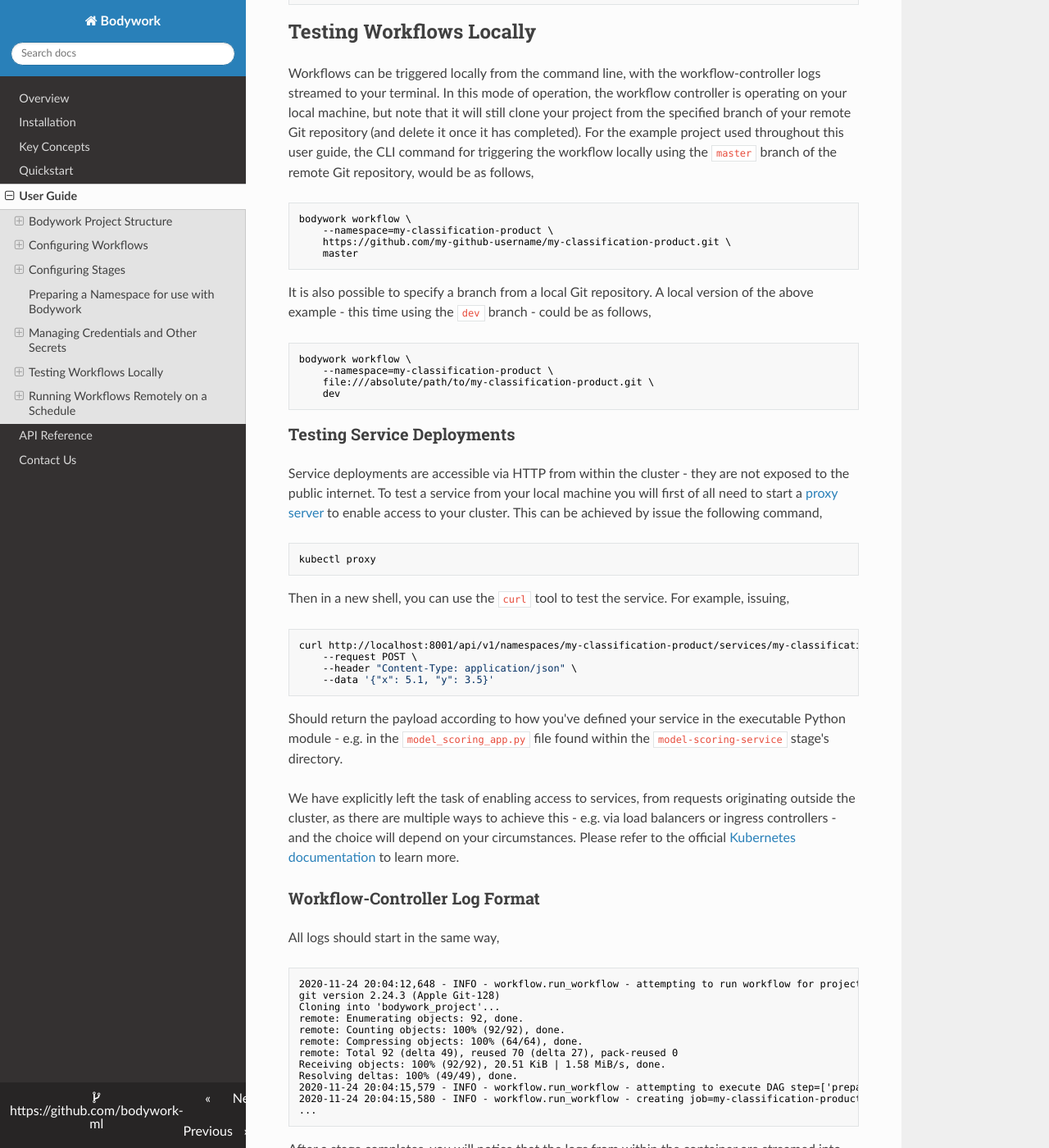
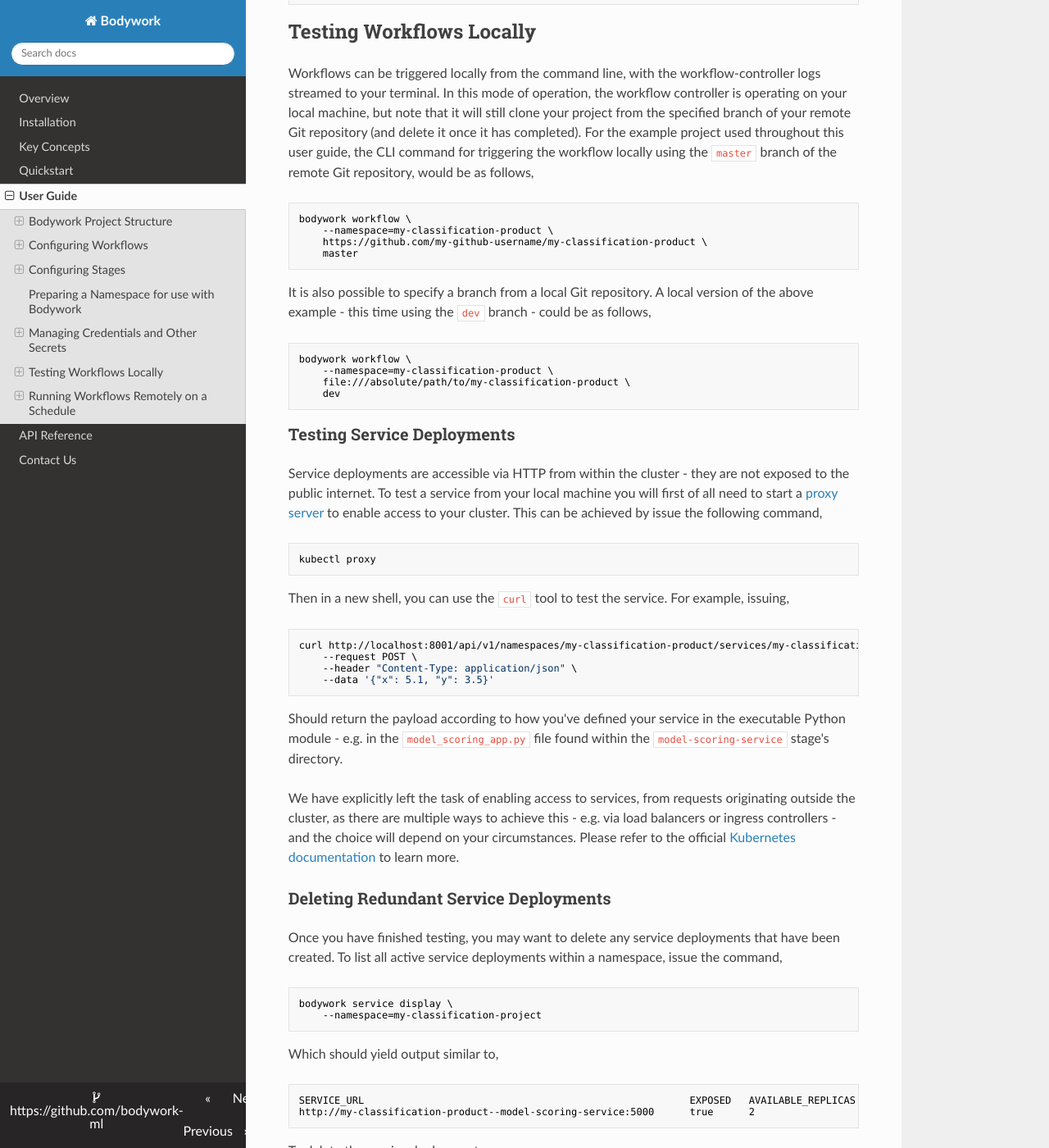
Before and after one commit to bodywork-ml/bodywork-core, an MkDocs documentation site: the page built from docs/user_guide.md, in a window 1280 px wide and 1400 px high, scrolled down 5886 px. Shown: the whole window at 82% size. Built offline with MkDocs 1.6.1, drawn with Linux system fonts in a browser that asks for light colours; nearby versions of some CDN libraries; some of the changed text lies outside the part shown.

Commit message:
Updates to user guide

````diff
--- a/docs/user_guide.md
+++ b/docs/user_guide.md
@@ -225,7 +225,7 @@ Workflows can be triggered locally from the command line, with the workflow-cont
 ```bash
 bodywork workflow \
     --namespace=my-classification-product \
-    https://github.com/my-github-username/my-classification-product.git \
+    https://github.com/my-github-username/my-classification-product \
     master
 ```
 
@@ -234,7 +234,7 @@ It is also possible to specify a branch from a local Git repository. A local ver
 ```bash
 bodywork workflow \
     --namespace=my-classification-product \
-    file:///absolute/path/to/my-classification-product.git \
+    file:///absolute/path/to/my-classification-product \
     dev
 ```
 
@@ -258,6 +258,30 @@ curl http://localhost:8001/api/v1/namespaces/my-classification-product/services/
 Should return the payload according to how you've defined your service in the executable Python module - e.g. in the `model_scoring_app.py` file found within the `model-scoring-service` stage's directory.
 
 We have explicitly left the task of enabling access to services, from requests originating outside the cluster, as there are multiple ways to achieve this - e.g. via load balancers or ingress controllers - and the choice will depend on your circumstances. Please refer to the official [Kubernetes documentation](https://kubernetes.io/docs/concepts/services-networking/) to learn more.
+
+### Deleting Redundant Service Deployments
+
+Once you have finished testing, you may want to delete any service deployments that have been created. To list all active service deployments within a namespace, issue the command,
+
+```bash
+bodywork service display \
+    --namespace=my-classification-project
+```
+
+Which should yield output similar to,
+
+```text
+SERVICE_URL                                                       EXPOSED   AVAILABLE_REPLICAS       UNAVAILABLE_REPLICAS
+http://my-classification-product--model-scoring-service:5000      true      2                        0
+```
+
+To delete the service deployment use,
+
+```bash
+bodywork service delete
+    --namespace=my-classification-project
+    --name=my-classification-product--model-scoring-service
+```
 
 ### Workflow-Controller Log Format
 
@@ -340,7 +364,7 @@ bodywork cronjob logs ... > log.txt
 
 To overwrite the existing contents of `log.txt`, or,
 
- ```bash
+```bash
 bodywork cronjob logs ... >> log.txt
 ```
 
````
